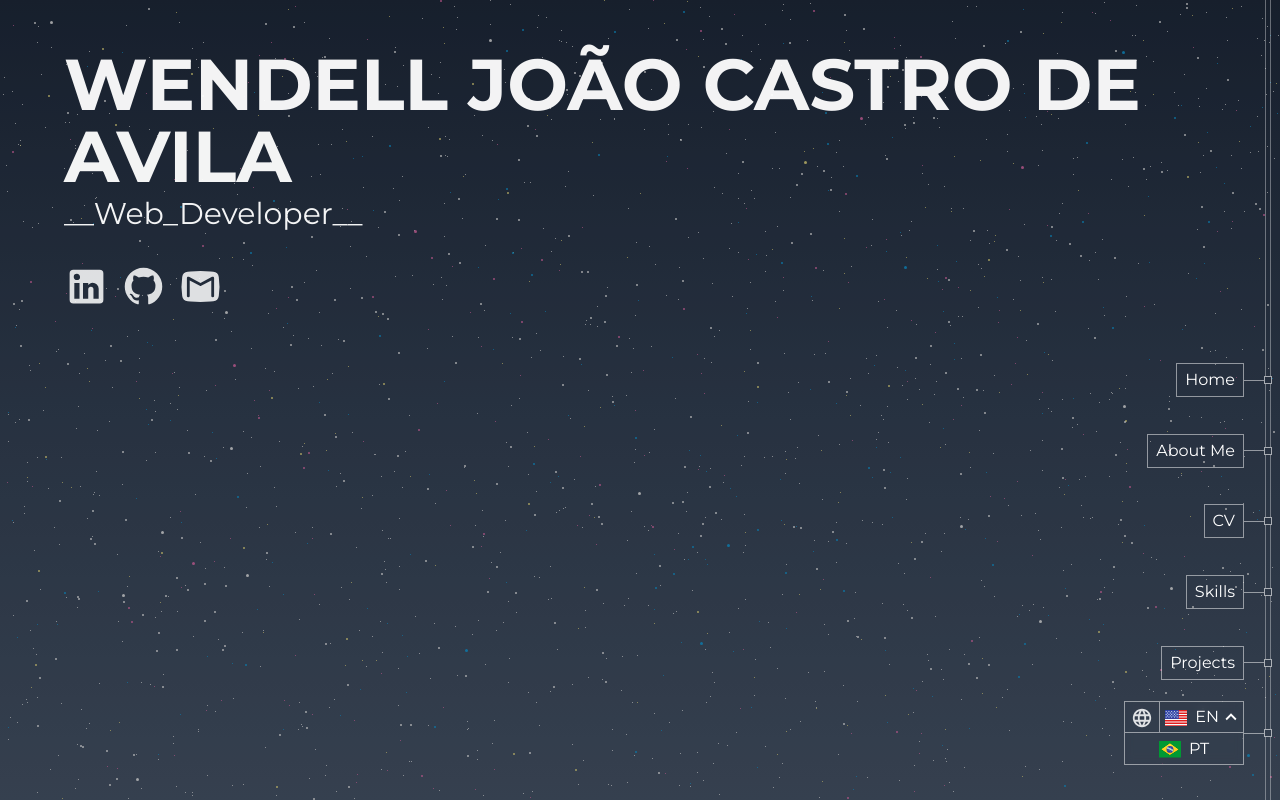
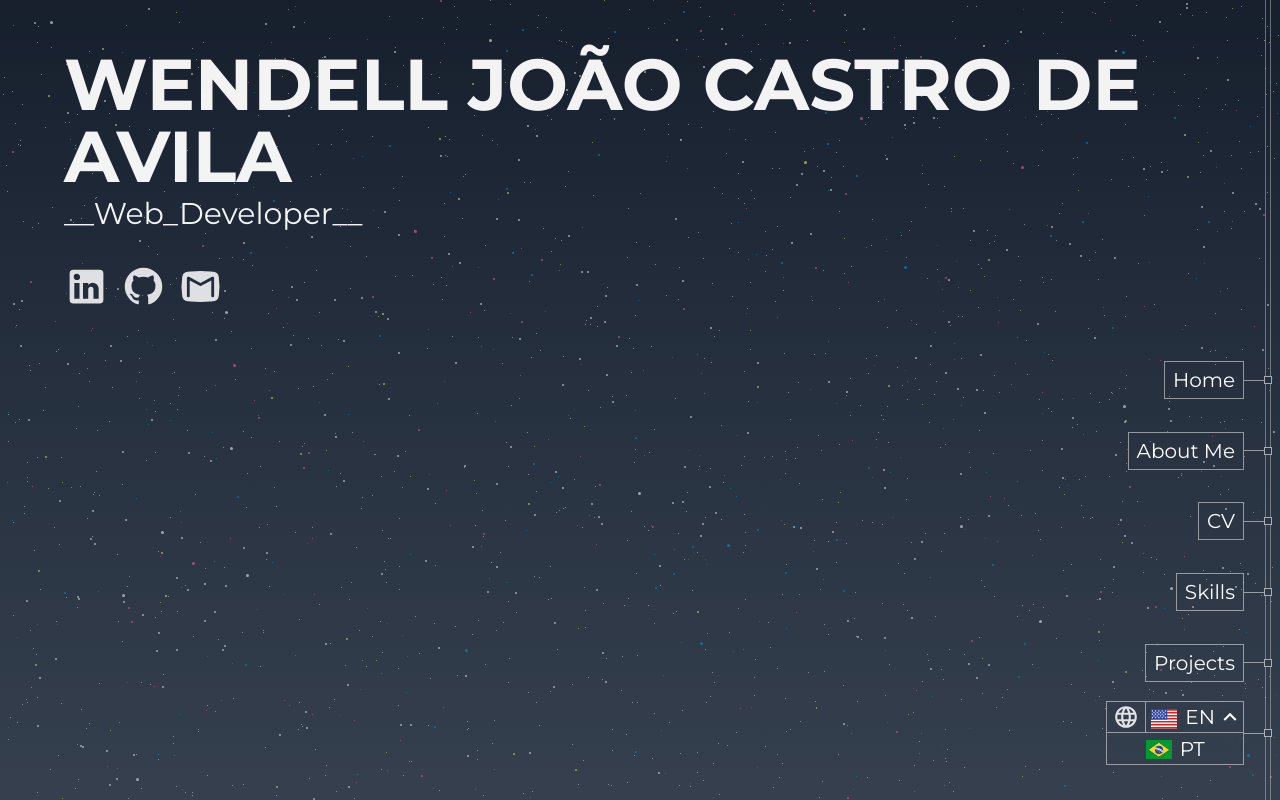
Before and after one commit to wendellavila/portfolio_next, a Next.js app: page /en in a window 1280 px wide. Both pictures are taken after a click on the link "EN". Shown: the top 800 px of the page. Built offline with nearby package versions, Linux system fonts and the light colour scheme; what tailwindcss-animated would draw is missing.

Commit message:
fix: Increased VerticalNav font size

```diff
--- a/src/components/VerticalNav/VerticalNavLanguage.tsx
+++ b/src/components/VerticalNav/VerticalNavLanguage.tsx
@@ -46,7 +46,7 @@ export function VerticalNavLanguage(props: Props) {
         <div aria-hidden className="px-1.5 py-0.5">
           <Iconify
             icon="material-symbols:language"
-            width={22}
+            width={26}
             className="inline text-white/85"
           ></Iconify>
         </div>
@@ -58,18 +58,19 @@ export function VerticalNavLanguage(props: Props) {
             languagesInfo[locale].name
           }`}
         >
-          <span className="inline-flex flex-row items-center px-0.5">
+          <span className="text-xl inline-flex flex-row items-center px-0.5">
             <Iconify
               icon={languagesInfo[locale].flag}
-              width={22}
+              width={26}
               className="inline mr-1"
             ></Iconify>
             {locale.toLocaleUpperCase()}
           </span>
           <Iconify
             icon="mdi:chevron-down"
-            width={22}
-            className={`inline transition-all transform ${isOpen ? 'rotate-90' : 'rotate-0'}`}
+            width={26}
+            className={`inline transition-all transform
+            ${isOpen ? 'rotate-90' : 'rotate-0'}`}
           ></Iconify>
         </div>
       </button>
@@ -90,10 +91,10 @@ export function VerticalNavLanguage(props: Props) {
                   >
                     <Iconify
                       icon={languagesInfo[lang].flag}
-                      width={22}
+                      width={26}
                       className="mr-1 inline"
                     ></Iconify>
-                    {lang.toLocaleUpperCase()}
+                    <span className="text-xl">{lang.toLocaleUpperCase()}</span>
                   </button>
                 )}
               </Fragment>
--- a/src/components/VerticalNav/VerticalNavTooltipTextbox.tsx
+++ b/src/components/VerticalNav/VerticalNavTooltipTextbox.tsx
@@ -7,7 +7,7 @@ export function VerticalNavTooltipTextbox(props: Props) {
 
   return (
     <span
-      className={`border px-2 py-1 whitespace-nowrap pointer-events-none
+      className={`text-xl border px-2 py-1 whitespace-nowrap pointer-events-none
       border-${color}/50 ${backgroundColor ? 'bg-' + backgroundColor : ''}`}
     >
       {children}
```
